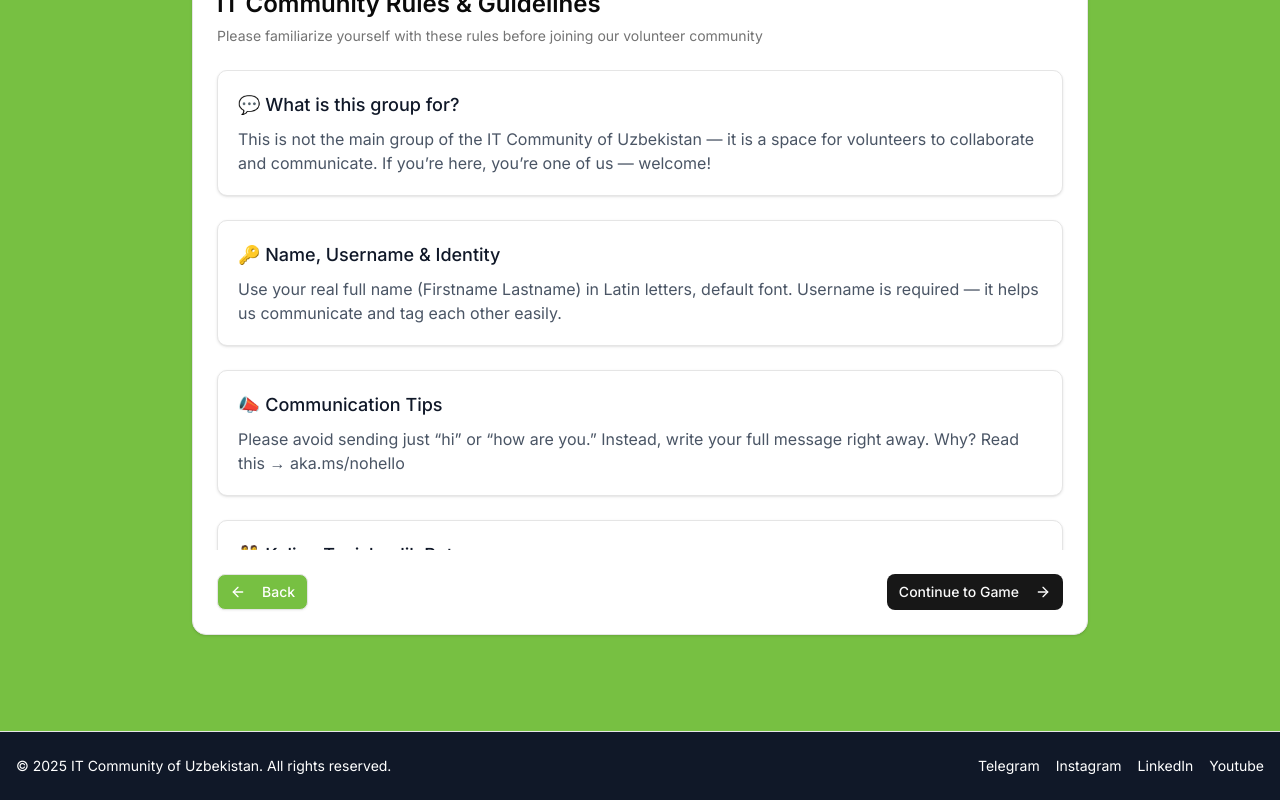
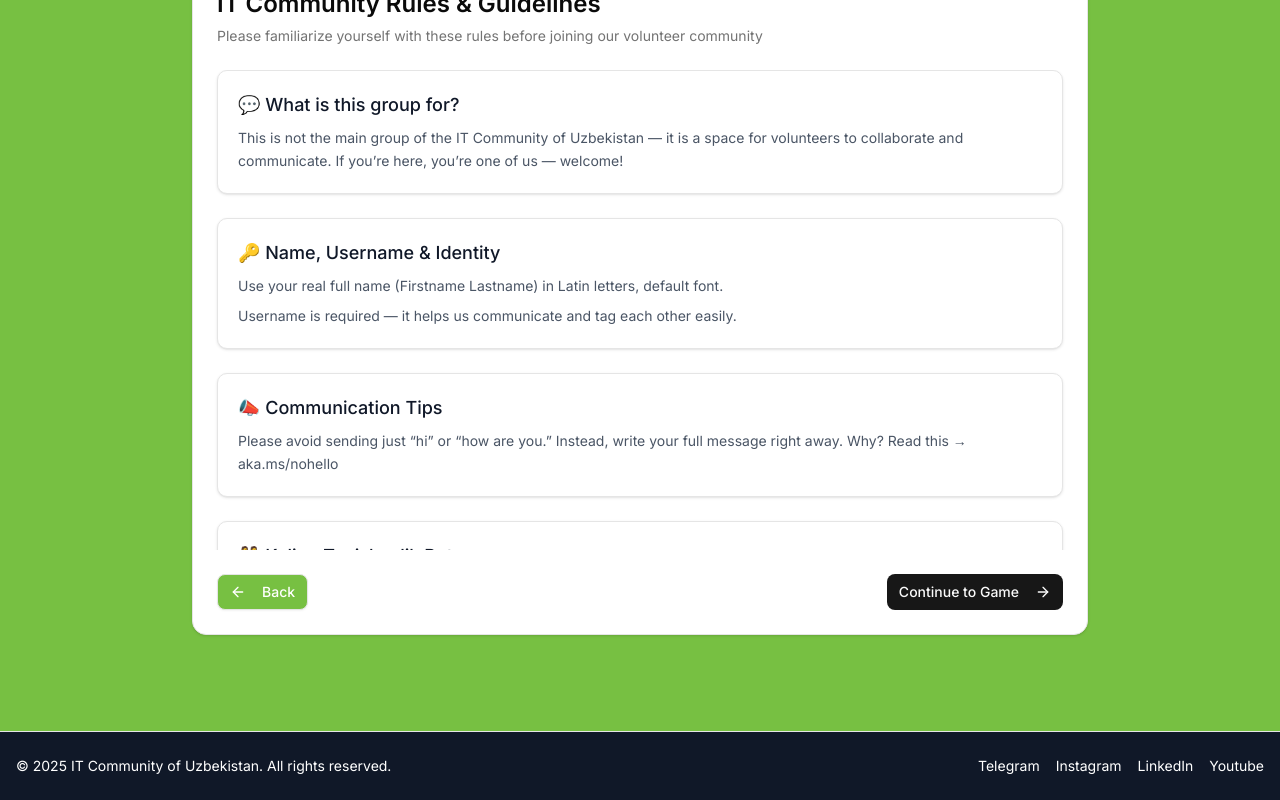
Before and after one commit to dmitriy4kim/CommVenture, a Next.js app: page /onboarding in a window 1280 px wide. Both pictures are taken after a click on the button "View Rules". Shown: the part 242-1042 px from the top of the page. Built offline with nearby package versions, Linux system fonts and the light colour scheme.

Commit message:
final stage: rules mistake changed

```diff
--- a/app/onboarding/page.tsx
+++ b/app/onboarding/page.tsx
@@ -39,20 +39,49 @@ export default function OnboardingPage() {
     }
 
     const lines = answer.split('\n').map(line => line.trim()).filter(Boolean)
-    const hasBullets = lines.some(line => line.startsWith('•') || line.startsWith('-'))
 
-    if (hasBullets) {
-      return (
-        <ul className="list-disc pl-5 space-y-1">
-          {lines.map((line, i) => (
-            <li key={i}>{line.replace(/^[-•]\s*/, '')}</li> // remove bullet sign
-          ))}
-        </ul>
-      )
+    const blocks: { type: 'paragraph' | 'list'; content: string[] }[] = []
+    let currentList: string[] = []
+
+    for (const line of lines) {
+      if (line.startsWith('•') || line.startsWith('-')) {
+        currentList.push(line.replace(/^[-•]\s*/, ''))
+      } else {
+        if (currentList.length > 0) {
+          blocks.push({ type: 'list', content: currentList })
+          currentList = []
+        }
+        blocks.push({ type: 'paragraph', content: [line] })
+      }
     }
 
-    return <p>{answer}</p>
+    if (currentList.length > 0) {
+      blocks.push({ type: 'list', content: currentList })
+    }
+
+    return (
+      <div className="space-y-2 mt-1">
+        {blocks.map((block, i) => {
+          if (block.type === 'paragraph') {
+            return block.content.map((text, j) => (
+              <p key={`p-${i}-${j}`} className="text-sm leading-relaxed">
+                {text}
+              </p>
+            ))
+          } else {
+            return (
+              <ul key={`ul-${i}`} className="list-disc pl-5 space-y-1">
+                {block.content.map((item, j) => (
+                  <li key={`li-${i}-${j}`}>{item}</li>
+                ))}
+              </ul>
+            )
+          }
+        })}
+      </div>
+    )
   }
+
 
 
   return (
--- a/lib/community-rules.ts
+++ b/lib/community-rules.ts
@@ -41,7 +41,7 @@ export const communityRules = [
     {
       question: "📩 This chat is not for outside announcements or promotions",
       answer:
-        " Please read carefully: IT-related content (posts, links, media): \n•Only allowed if directly related to the IT Community of Uzbekistan or coordinated by @pulsopros (Shavkat aka). \n•Event photos or invitations: Only post if the event was officially co-organized with the community. Not sure? Ask Shavkat first. \n•Job or internship offers: Only allowed if exclusively for our volunteers or approved by Shavkat aka. \n•Personal promotions (e.g. blog, podcast, course): Please wait for Bazaar Day (last Sunday of each month) to share.",
+        "Please read carefully: IT-related content (posts, links, media): \n•Only allowed if directly related to the IT Community of Uzbekistan or coordinated by @pulsopros (Shavkat aka). \n•Event photos or invitations: Only post if the event was officially co-organized with the community. Not sure? Ask Shavkat first. \n•Job or internship offers: Only allowed if exclusively for our volunteers or approved by Shavkat aka. \n•Personal promotions (e.g. blog, podcast, course): Please wait for Bazaar Day (last Sunday of each month) to share.",
     },
     {
       question: "👥 How can I add my friends to the group?",
```
